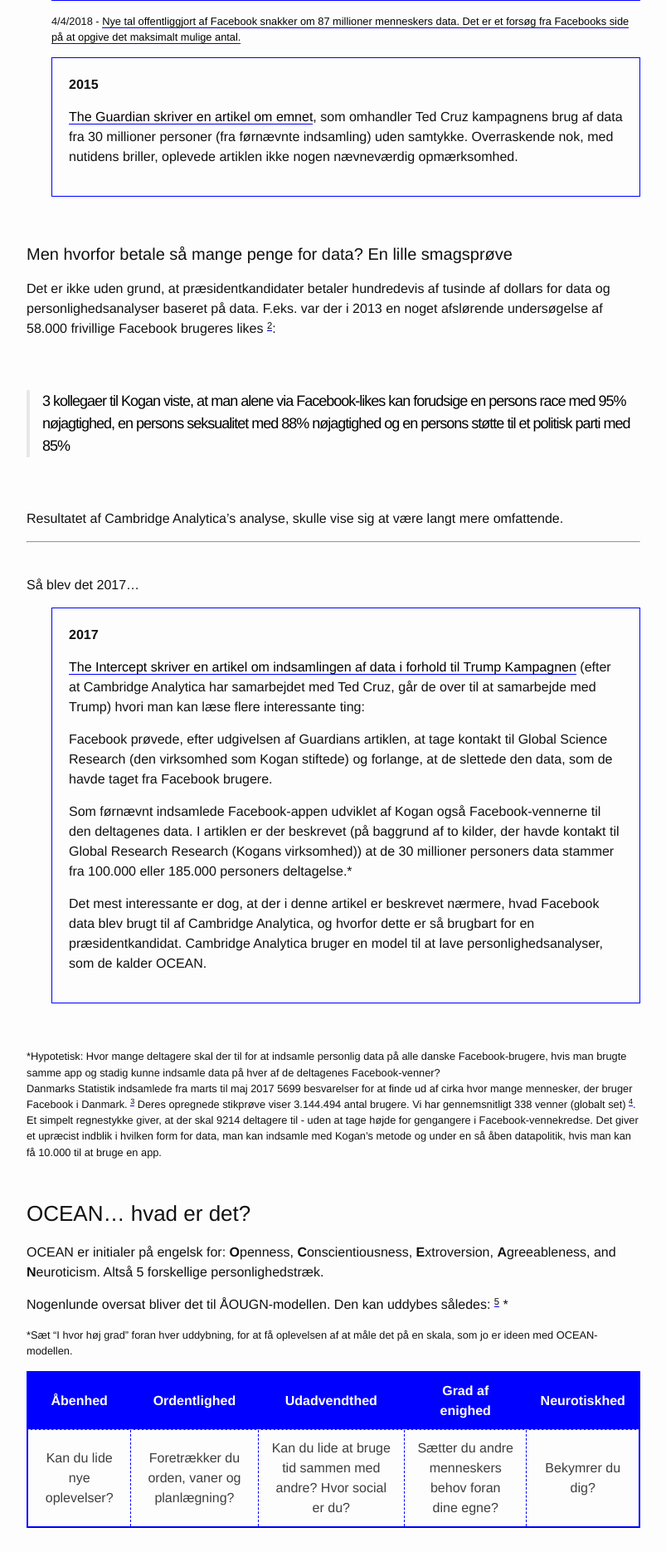
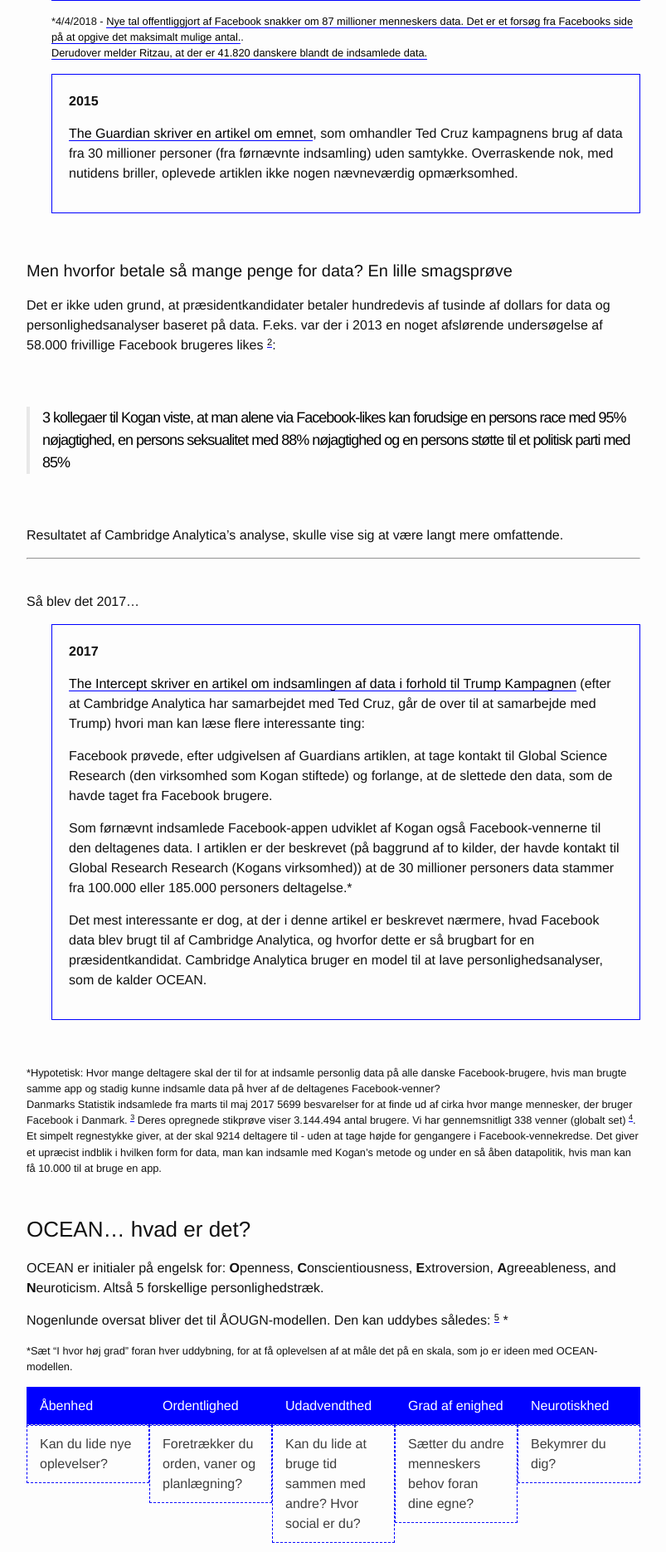
Before and after one commit to peterhoejlundandersen/hilsen, a PHP site: page /_site/blogs/2018/04/03/hvorfor-jeg-slettede-min-facebook.html in a window 1280 px wide. Shown: the part 1241-3111 px from the top of the page at 83% size, without its empty margins (238-1041 px from the left). Run offline with PHP 8.4, Linux system fonts and the light colour scheme.

Commit message:
tabel to mobile and other corrections

```diff
--- a/_site/assets/js/heading_list.js
+++ b/_site/assets/js/heading_list.js
@@ -23,7 +23,7 @@ function setSources() {
   var sources = document.querySelectorAll('.small-source');
   var html_part = "<ul class='sources'>";
   Array.from(sources).forEach(function(source) {
-		html_part += "<li class='heading-list-item'>" + source.innerText + "  <a href='" + source.getAttribute('href') + "'>" + source.dataset.title + "</a></li>";
+		html_part += "<li class='heading-list-item'>" + source.innerText + " - <a href='" + source.getAttribute('href') + "'>" + source.dataset.title + "</a></li>";
   });
   html_part += "</ul>";
   document.getElementById('sources').innerHTML = html_part;
--- a/_site/assets/main.css
+++ b/_site/assets/main.css
@@ -534,9 +534,35 @@ table {
   color: #099; }
 
 /* ALL STYLE FOR POSTS/POST*/
+.table {
+  min-height: 200px;
+  margin-bottom: 30px;
+  width: 100%;
+  text-align: left;
+  color: #3f3f3f;
+  border-collapse: collapse;
+  overflow: hidden; }
+  @media screen and (min-width: 600px) {
+    .table .table-cell {
+      float: left;
+      width: 20%; } }
+  .table .table-head {
+    background-color: blue;
+    color: white;
+    border: 1px dashed blue;
+    border-bottom-color: #c9c9c9;
+    padding: 10px 15px; }
+  .table .table-row {
+    border: 1px dashed blue;
+    padding: 10px 15px; }
+
 .small-source {
   font-size: 0.7em;
   vertical-align: top; }
+
+.center-image {
+  margin: 10px auto;
+  text-align: center; }
 
 a:visited {
   color: black; }
--- a/_site/blogs/2018/04/03/hvorfor-jeg-slettede-min-facebook.html
+++ b/_site/blogs/2018/04/03/hvorfor-jeg-slettede-min-facebook.html
@@ -107,7 +107,7 @@
 </ul>
 
 <ul class="small">
-  <li>4/4/2018 - <a href="https://www.nytimes.com/2018/04/04/technology/mark-zuckerberg-testify-congress.html" target="_blank">Nye tal offentliggjort af Facebook snakker om 87 millioner menneskers data. Det er et forsøg fra Facebooks side på at opgive det maksimalt mulige antal.</a></li>
+  <li>*4/4/2018 - <a href="https://www.nytimes.com/2018/04/04/technology/mark-zuckerberg-testify-congress.html" target="_blank">Nye tal offentliggjort af Facebook snakker om 87 millioner menneskers data. Det er et forsøg fra Facebooks side på at opgive det maksimalt mulige antal.</a>.<br /> <a href="https://www.dr.dk/nyheder/viden/teknologi/cambridge-analytica-kan-have-hoestet-41820-danskeres-facebook-profil" target="_blank">Derudover melder Ritzau, at der er 41.820 danskere blandt de indsamlede data.</a></li>
 </ul>
 
 <ul class="blue-border">
@@ -167,26 +167,28 @@
 
 <p class="small">*Sæt “I hvor høj grad” foran hver uddybning, for at få oplevelsen af at måle det på en skala, som jo er ideen med OCEAN-modellen.</p>
 
-<table>
-  <thead>
-    <tr>
-      <th style="text-align: center">Åbenhed</th>
-      <th style="text-align: center">Ordentlighed</th>
-      <th style="text-align: center">Udadvendthed</th>
-      <th style="text-align: center">Grad af enighed</th>
-      <th style="text-align: center">Neurotiskhed</th>
-    </tr>
-  </thead>
-  <tbody>
-    <tr>
-      <td style="text-align: center">Kan du lide nye oplevelser?</td>
-      <td style="text-align: center">Foretrækker du orden, vaner og planlægning?</td>
-      <td style="text-align: center">Kan du lide at bruge tid sammen med andre? Hvor social er du?</td>
-      <td style="text-align: center">Sætter du andre menneskers behov foran dine egne?</td>
-      <td style="text-align: center">Bekymrer du dig?</td>
-    </tr>
-  </tbody>
-</table>
+<div class="table">
+  <div class="table-cell">
+    <div class="table-head">Åbenhed</div>
+    <div class="table-row">Kan du lide nye oplevelser?</div>
+  </div>
+  <div class="table-cell">
+    <div class="table-head">Ordentlighed</div>
+    <div class="table-row">Foretrækker du orden, vaner og planlægning? </div>
+  </div>
+  <div class="table-cell">
+    <div class="table-head">Udadvendthed</div>
+    <div class="table-row"> Kan du lide at bruge tid sammen med andre? Hvor social er du? </div>
+  </div>
+  <div class="table-cell">
+    <div class="table-head">Grad af enighed</div>
+    <div class="table-row"> Sætter du andre menneskers behov foran dine egne?</div>
+  </div>
+  <div class="table-cell">
+    <div class="table-head">Neurotiskhed</div>
+    <div class="table-row">Bekymrer du dig?</div>
+  </div>
+</div>
 
 <p>Cambridge Analytica brugte OCEAN på den personlige Facebook data, som Kogan indsamlede, til at plotte millioner af menneskers åbenhed, ordentlighed, udadvendthed, grad af enighed, og neurotiskhed ind i et datasæt. I hvert fald i følge det leak, som kom frem i 2018. Det kommer vi til senere.</p>
 
@@ -281,7 +283,7 @@
 
 <p><br /></p>
 
-<h4 id="spørgsmål-til-dråbe-afsnittet"><a href="https://hilsen.it/blogs/2018/04/03/hvorfor-jeg-slettede-min-facebook.html#dråben-en-række-spørgsmål">Spørgsmål til dråbe-afsnittet</a></h4>
+<h4 id="gå-til-afsluttende-spørgsmål"><a href="https://hilsen.it/blogs/2018/04/03/hvorfor-jeg-slettede-min-facebook.html#dråben-en-række-afsluttende-spørsgmål">Gå til afsluttende spørgsmål</a></h4>
 
 <p><br /></p>
 
@@ -297,7 +299,7 @@
   <p>Det var en underlig ambivalent følelse af: Hvis jeg gør mig umage og læser om, hvad der virkelig foregår bag forhænget, så ender jeg nok med at slette min profil… Men jeg gjorde det aldrig, for jeg gad sgu da ikke at stå uden for fælleskabet!</p>
 </blockquote>
 
-<p>I årenes løb mistede jeg flere og flere (ægte) relationer til mine Facebook-venner. Til sidst havde jeg kun min lille sammentømret vennegruppe, som fungerer rigtig godt uden - dog med få undtagelser - et digitalt samlingssted. Det gjorde, sammen med dråben, at jeg som forventet endte med at slette min profil*. Her var hvad jeg fandt ud af, før jeg besluttede mig for at trykke på den store blå slet-knap.</p>
+<p>Det sidste stykke tid, har jeg næsten kun brugt det til min sammentømrede vennegruppe, som fungerer rigtig godt uden - dog med få undtagelser - et digitalt samlingssted. Det gjorde, sammen med dråben, at jeg som forventet endte med at slette min profil*. Her var hvad jeg fandt ud af, før jeg besluttede mig for at trykke på den store blå slet-knap.</p>
 
 <p class="small">*Der er stor forskel på at slette sin profil og at deaktivere den samt forskelle i sværhedsgraden for at få lov til at udføre den ene frem for den anden. Det kommer vi til senere. :)
 <br /></p>
@@ -431,9 +433,7 @@
 
 <p class="small">*<a href="https://www.itu.dk/om-itu/presse/nyheder/2017/forestillingen-om-facebooks-ekkokamre-er-overdrevet" target="_blank">En undersøgelse fra DECIDIS på IT-Universitet i København fra 2017 baseret på 1223 svar</a> skriver at ideen om ekkokamrer er overdrevet i Danmark. De skriver “Næsten en fjerdedel af de adspurgte danskere oplyser, at de ofte støder på indhold, de er uenige i, når de diskuterer politik eller nyheder på Facebook.” Døm selv om du mener udtrykket passer.</p>
 
-<p>Med millioner og atter millioner af andre mennesker opkoblet på det samme netværk som dig, kan Facebook let ‘se’ hvilke nyheder, der bliver klikket på hvor mange gange af personligheder, som minder om din. De vil jo gerne have, at du bliver hængende, så de reproducere den holdning, som du finder mest interressant… altså din egen.</p>
-
-<p>Forestil dig så at skulle finde frem til hvad den er, uden at spørge dig, men baseret på dine aktiviteter sammenlignet med andres. Det understreger, for mig at se, den kompleksitet, et sådan system må indeholde.</p>
+<p>Med millioner og atter millioner af andre mennesker opkoblet på det samme netværk som dig, kan Facebook let ‘se’ hvilke nyheder, der bliver klikket på hvor mange gange af personligheder, som minder om din. Denne data bliver sammenlignet på baggrund af din helt unikke aktivitet og udmunder sig derefter i dit specialdesignet News Feed. Det er hvad jeg mener med advanceret.</p>
 
 <p><br /></p>
 
@@ -469,9 +469,15 @@
 
 <h3 id="dit-ansigt-bliver-til-data---og-du-hjælper-til">Dit ansigt bliver til data - og du hjælper til</h3>
 
+<p class="center-image"><img src="http://localhost:4000/assets/blogs/deepface.gif" alt="" /></p>
+
+<p class="small center-image">Images via Facebook</p>
+
 <p>Udover at Facebook faktisk har ret til at bruge dine billeder til annoncer <a href="https://www.facebook.com/help/116356655118482?helpref=related" target="_blank" class="small-source" data-title="Facebook help - Jeg ønsker ikke, at mit barns navn eller profilbillede skal knyttes sammen med annoncer.">11</a>  sker der også andet, når du uploader.</p>
 
-<p>Facebook købte i 2012 det israeliske firma Face.com <a href="http://www.slate.com/blogs/future_tense/2014/03/18/deepface_facebook_face_recognition_software_is_97_percent_accurate.html" target="_blank" class="small-source" data-title="Slate - Facebook’s New Face-Recognition Software Is Scary Good">12</a>, som havde udviklet teknologi specialiseret til at genkende ansigter (face-recognition).</p>
+<p>Facebook købte i 2012 det israeliske firma Face.com <a href="http://www.slate.com/blogs/future_tense/2014/03/18/deepface_facebook_face_recognition_software_is_97_percent_accurate.html" target="_blank" class="small-source" data-title="Slate - Facebook’s New Face-Recognition Software Is Scary Good">12</a>, som havde udviklet teknologi specialiseret til at genkende ansigter (face-recognition). Du kan se, på GIF’en over, hvordan det grundlæggende fungerer: Et billede bliver analyseret og sammenlignet med et andet billede fra en anden vinkel. Til sidst kan programmet skabe en tro kopi af dit ansigt i 3D.</p>
+
+<p>Du kan selv <a href="http://cvl-demos.cs.nott.ac.uk/vrn/" target="_blank">afprøve teknologien med dit eget billede, hvis du har lyst.</a></p>
 
 <p>Det blev senere til det program, der hedder DeepFace <a href="https://en.wikipedia.org/wiki/DeepFace" target="_blank" class="small-source" data-title="Wikipedia - DeepFace">13</a>. Det hjælper dig med at foreslå tags af venner på billeder, som du har uploadet. Det skulle have en nøjagtighed på 97%.* Det blev trænet på 4 millioner Facebook-brugeres billeder.</p>
 
@@ -606,12 +612,21 @@
 
 <p>Pointen er, at der foregår en filtrering af Facebook’s indhold hvert eneste sekund. En filtrering, som vi på ingen måde er herre over, og som går ud over ukendte mennesker et andet sted i verden.</p>
 
-<p><br />
-<br /></p>
+<p>En filtrering, der måske ikke stemmer overens med de værdier, som du har.</p>
 
-<h2 id="farvel">Farvel</h2>
+<p><br /></p>
 
-<p>Med en af de hurtigstvoksende virksomheder i nyere tid, vil der selvfølgelig ske fejl. Spørgsmålet er, hvor store de kan være, før vi begynder at handle? Og når vi så handler…</p>
+<h2 id="konklusion">Konklusion</h2>
+
+<p>Min konklusion på dråben og bægeret er, at der mangler gennemsigtighed og at persondatafølsomheden og magten er for stor hos Facebook.</p>
+
+<p>Vi er en del af et system, der betyder SÅ meget for vores sociale omgang med andre mennesker, og samtidig er vi så langt fra indflydelse. Det lugter af oligarki!</p>
+
+<p>Jeg er blevet pessimist af at læse om Facebook’s maskinrum. Vi er heldige, at der findes whistleblowers som Christopher Wylie og Edward Snowden der, især i sidstnævnte tilfælde, sætter deres liv på spil, for at afsløre sanheden. Men dette betyder <strong>IKKE</strong>, at vi kender hele sandheden.</p>
+
+<p>Lad os udskifte vores naivitet med kritisk tænkning. Lad os blive data-gnavpotter, som ved den mindste ændring i datapolitiken råber op, fordi vi kender de potiontielle destruktive konsekvenser: manipulation.</p>
+
+<p>Til sidst…</p>
 
 <blockquote>
   <p>Hvordan kan en milliardenedel blive hørt?</p>
@@ -623,6 +638,8 @@
 
 <p>Jeg har svært ved at forklare det, men der er en eller anden skræmmende bedøvende effekt gemt i Mark Zuckerberg’s egne opslag og Facebook’s privatlivspolitik samt deres utallige farverige illustrationer (<a href="https://www.facebook.com/ads/about/?entry_product=ad_preferences" target="_blank">et eksempel</a>). Det er søvndyssende, uoverskueligt og pacificerende. Prøv at <a href="https://da-dk.facebook.com/zuck" target="_blank">læs hans opslag</a> og spørg dig selv, om det Facebook han beskriver med alle dets udfordringer og ambitioner, er et, som du gerne vil være en del af?</p>
 
+<p>Det at slette sin Facebook er ikke ens betydende med, at man ikke har brug for den. Ligesom det at blive vegetar ikke er ens betydende med, at du IKKE kan lide kød. Det betyder blot, for mig at se, at du som menneske har et ideal, der forbyder dig at indgå i et fælleskab, hvor du ikke bliver mødt med den respekt, som du forlanger.</p>
+
 <p>Der er ikke noget galt i at forlade et topmoderne skib med alle dine venner på + 2 milliarder andre… Måske har du fået øje på en ø, hvor i kan sidde lidt i solen og kigge hinanden i øjnene for en gangs skyld!</p>
 
 <p>Det kan være, at det bliver ensomt de første par uger, men mon ikke de kommer og sætter sig med tiden.</p>
@@ -632,9 +649,9 @@
 
 <p><br /></p>
 
-<h4 id="som-afslutning-vil-jeg-understrege-at-facebook-også-har-været-enormt-nyttigt-jeg-har-fundet-gamle-venner-fantastiske-begivenheder-inviteret-personer-til-egne-arrangementer-osv-men-jeg-håber-at-du-kan-se-hvorfor-jeg-synes-at-prisen-er-for-høj"><em>Som afslutning vil jeg understrege, at Facebook også har været enormt nyttigt.<br /> Jeg har fundet gamle venner, fantastiske begivenheder, inviteret personer til egne arrangementer osv. Men jeg håber, at du kan se, hvorfor jeg synes, at prisen er for høj.</em></h4>
+<h4 id="som-afslutning-vil-jeg-understrege-at-facebook-også-har-været-nyttigt-jeg-har-fundet-gamle-venner-fantastiske-begivenheder-inviteret-personer-til-egne-arrangementer-osv-men-jeg-håber-at-du-kan-se-hvorfor-jeg-synes-at-prisen-er-for-høj"><em>Som afslutning vil jeg understrege, at Facebook også har været nyttigt.<br /> Jeg har fundet gamle venner, fantastiske begivenheder, inviteret personer til egne arrangementer osv. Men jeg håber, at du kan se, hvorfor jeg synes, at prisen er for høj.</em></h4>
 
-<h4 id="udbyttet-af-hvad-man-får-af-facebook-varierer-fra-person-til-person-jeg-har-hvis-jeg-selv-skulle-sige-det-aldrig-brugt-det-særlig-meget-det-har-ikke-været-min-henseende-at-få-det-til-at-fremstå-let-at-slette-sin-profil-jeg-forstår-udemærket-godt-hvis-det-kan-virke-fuldstændig-uoverskueligt-bare-at-tænke-tanken-til-ende-derfor-følger-der-også-råd-til-hvordan-du-kan-sikre-din-data-bedre-som-eksisterende-bruger"><em>Udbyttet af, hvad man får af Facebook, varierer fra person til person. Jeg har, hvis jeg selv skulle sige det, aldrig brugt det særlig meget. Det har ikke været min henseende at få det til at fremstå let at slette sin profil. Jeg forstår udemærket godt, hvis det kan virke fuldstændig uoverskueligt bare at tænke tanken til ende. Derfor følger der også råd til, hvordan du kan sikre din data bedre, som eksisterende bruger.</em></h4>
+<h4 id="udbyttet-af-hvad-man-får-af-facebook-varierer-fra-person-til-person-jeg-har-hvis-jeg-selv-skulle-sige-det-aldrig-brugt-det-særlig-meget-det-har-ikke-været-min-henseende-at-få-det-til-at-fremstå-let-at-slette-sin-profil-jeg-forstår-udemærket-godt-hvis-det-kan-virke-fuldstændig-uoverskueligt-bare-at-tænke-tanken-til-ende-derfor-følger-der-også-råd-til-hvordan-du-kan-sikre-din-data-bedre-som-eksisterende-bruger"><em>Udbyttet af, hvad man får af Facebook, varierer fra person til person. Jeg har, hvis jeg selv skulle sige det, aldrig brugt det særlig meget. Det har ikke været min henseende at få det til at fremstå let at slette sin profil. Jeg forstår udemærket godt, hvis det kan virke fuldstændig uoverskueligt bare at tænke tanken til ende. Derfor følger der også råd til, hvordan du kan sikre din data bedre som eksisterende bruger.</em></h4>
 
 <p><br /></p>
 <hr />
@@ -679,13 +696,22 @@
 
 <p>Jeg havde en meget speciel oplevelse, da jeg prøvede at slette min profil. Jeg troede først, at det var det samme som at deaktivere den. Det viste sig senere, at det var to HELT forskellige ting.</p>
 
-<p>At deaktivere den er ikke så svært. Du går ind i Indstillinger, Generelt og vælger den nederste, hvis jeg husker rigtigt.</p>
+<p>At deaktivere den er ikke så svært. Du går ind i Indstillinger, Generelt og vælger den nederste, hvis jeg husker rigtigt. Du kan derefter altid logge ind igen og gendanne din profil. Din beskeder forbliver åbne, så dine venner stadig kan skrive til dig. Mit oprindelig mål var at slette den fuldstændig. Men hvordan gør man lige det?</p>
 
-<p><strong>Men at slette den… Omg!</strong></p>
+<p><strong>Omg!</strong></p>
 
-<p>Jeg var nødt til at bruge Google.</p>
+<p>Jeg var nødt til at bruge Google. *</p>
 
-<p>Derigennem fandt jeg <a href="https://pageflows.com/blog/delete-facebook/" target="_blank">denne artikel, som hjalp mig</a>, hvis du er interesseret i at se, hvordan man gør (<a href="https://www.facebook.com/help/131112897028467" target="_blank">husk at download din data først! hvis du er ved at gå hele vejen</a>).</p>
+<p class="small">*Jeg gav senere min ven udfordringen: Hvor hurtigt kan du finde den side, hvor du sletter din Facebook UDEN brug af Google?
+Efter 5 minutter måtte han give op. Prøv selv!</p>
+
+<blockquote>
+  <p><strong>Udfordring!</strong> Kan du, uden hjælp fra Google, finde den side på Facebook, hvor du kan slette din profil (ikke deaktivere den). *</p>
+</blockquote>
+
+<p class="small">*Vær ikke bange. Du skal indtaste din kode og bekræfte sletningen, når du finder siden. Derudover, hvis du også kommer til at gennemføre DET, kan du annullere sletningen i en uge.</p>
+
+<p>På Google fandt jeg <a href="https://pageflows.com/blog/delete-facebook/" target="_blank">denne artikel, som hjalp mig</a>, hvis du er interesseret i at se, hvordan man gør (<a href="https://www.facebook.com/help/131112897028467" target="_blank">husk at download din data først! hvis du er ved at gå hele vejen</a>).</p>
 
 <p>Jeg tror ikke, at det er helt tilfældigt, at det er så svært.</p>
 
@@ -696,6 +722,8 @@
 <p>Ja, der findes alternativer til Facebook, som hver især har forsøgt at bygge et socialt netværk op på et andet værdigrundlag.</p>
 
 <p>Nogle nævneværdige eksempler:</p>
+
+<p><a href="https://joinmastodon.org/" target="_blank">Mastodon - Verdens største gratis, open-source og decentraliseret microbloging netværk</a></p>
 
 <p><a href="https://www.vero.co/" target="_blank">Vero - true social</a></p>
 
@@ -723,7 +751,7 @@
 
 <p><a href="https://newsroom.fb.com/news/2018/04/restricting-data-access/" target="_blank">Facebook’s dokument om, hvordan de vil beskytte folks data i fremtiden</a> - <em>4/4/2018</em></p>
 
-<h2 id="dråben-en-række-spørgsmål">Dråben. En række spørgsmål:</h2>
+<h2 id="dråben-en-række-afsluttende-spørsgmål">Dråben. En række afsluttende spørsgmål:</h2>
 
 <p>Man kunne let argumentere for, at reklamebranchen da altid har haft adgang til informationer om evt. målgrupper? Men er grænsen ikke nået?</p>
 
--- a/assets/js/heading_list.js
+++ b/assets/js/heading_list.js
@@ -23,7 +23,7 @@ function setSources() {
   var sources = document.querySelectorAll('.small-source');
   var html_part = "<ul class='sources'>";
   Array.from(sources).forEach(function(source) {
-		html_part += "<li class='heading-list-item'>" + source.innerText + "  <a href='" + source.getAttribute('href') + "'>" + source.dataset.title + "</a></li>";
+		html_part += "<li class='heading-list-item'>" + source.innerText + " - <a href='" + source.getAttribute('href') + "'>" + source.dataset.title + "</a></li>";
   });
   html_part += "</ul>";
   document.getElementById('sources').innerHTML = html_part;
```
Also changed, not shown: _includes/OCEAN_table.html (added, +22 -0 lines), _posts/blogs/2018-04-03-hvorfor-jeg-slettede-min-facebook.markdown (+46 -17 lines), _sass/minima/_posts.scss (+32 -0 lines), _site/feed.xml (+73 -45 lines), _site/assets/blogs/deepface.gif (added), assets/blogs/deepface.gif (added).
